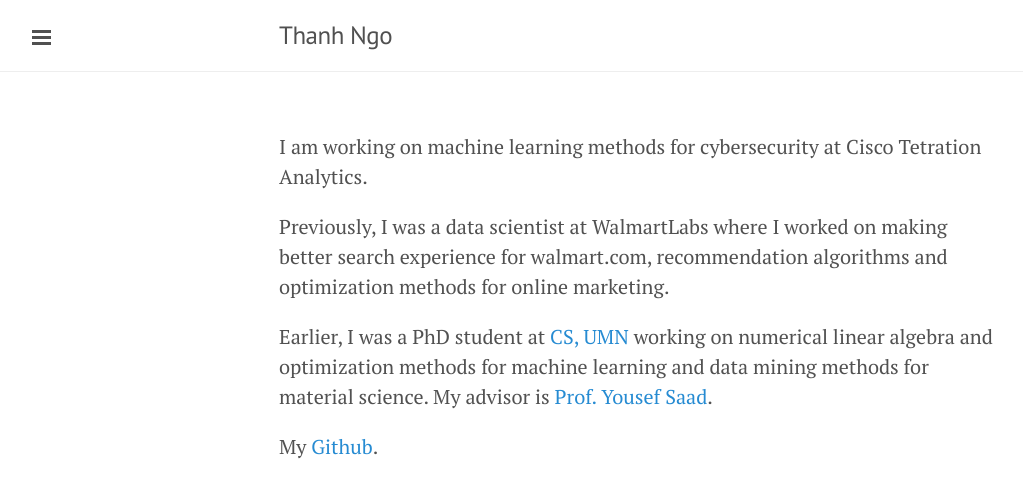
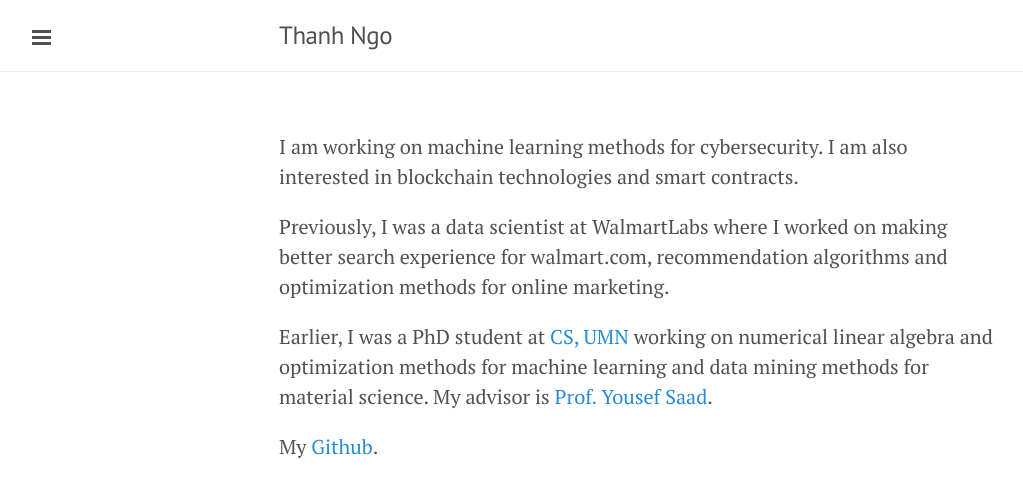
Before and after one commit to trungthanh/trungthanh.github.io, a Jekyll site: the page built from index.md, in a window 1280 px wide. Shown: the top 498 px of the page, without its empty margins (1-1024 px from the left). Built offline with Jekyll 4.4.1, drawn with Linux system fonts in a browser that asks for light colours.

Commit message:
update interests

```diff
--- a/index.md
+++ b/index.md
@@ -3,7 +3,7 @@ layout: default
 title: Thanh Ngo
 ---
 
-I am working on machine learning methods for cybersecurity at Cisco Tetration Analytics.
+I am working on machine learning methods for cybersecurity. I am also interested in blockchain technologies and smart contracts.
 
 Previously, I was a data scientist at WalmartLabs where I worked on making better search experience for walmart.com, recommendation algorithms and optimization methods for online marketing.
 
```
